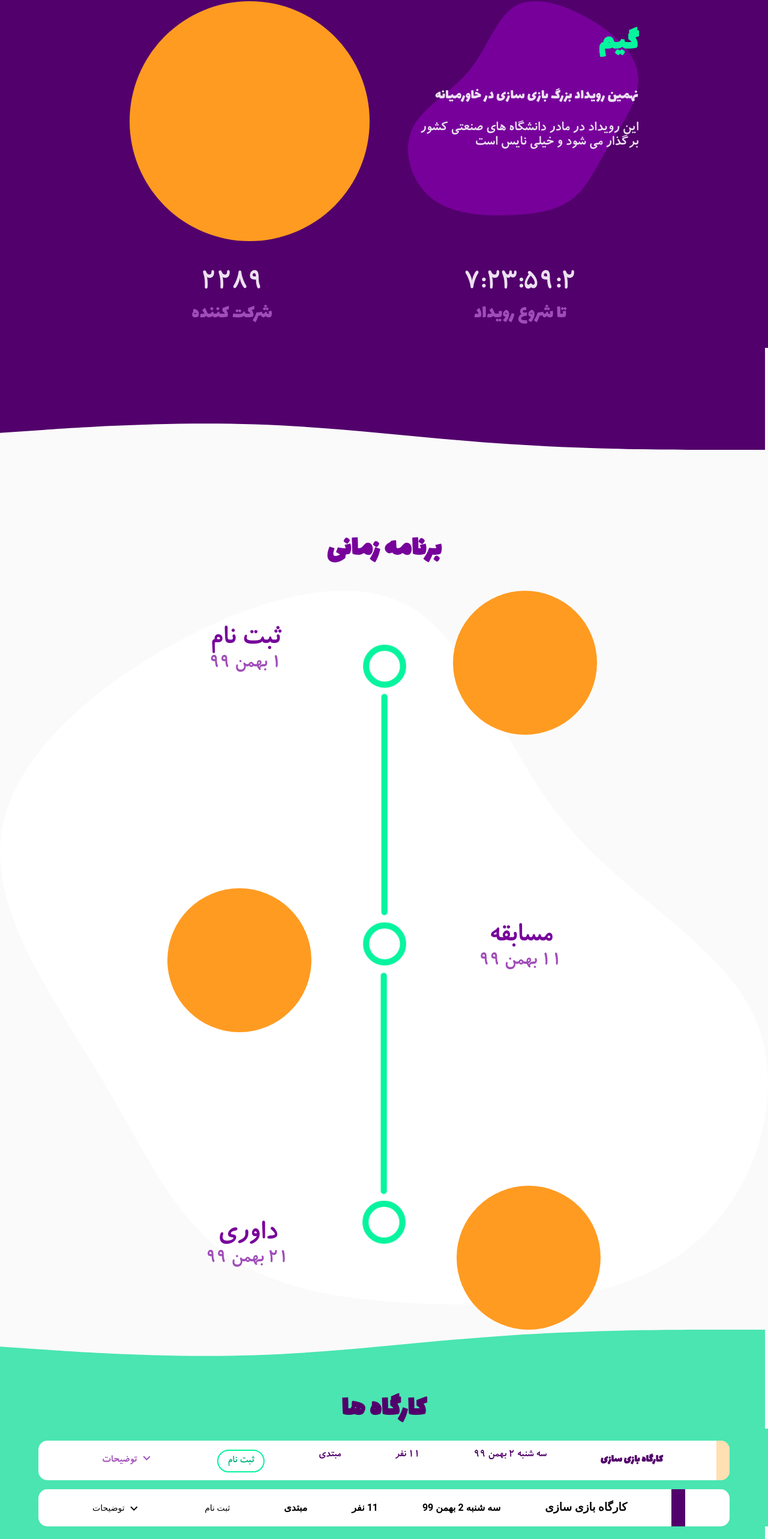
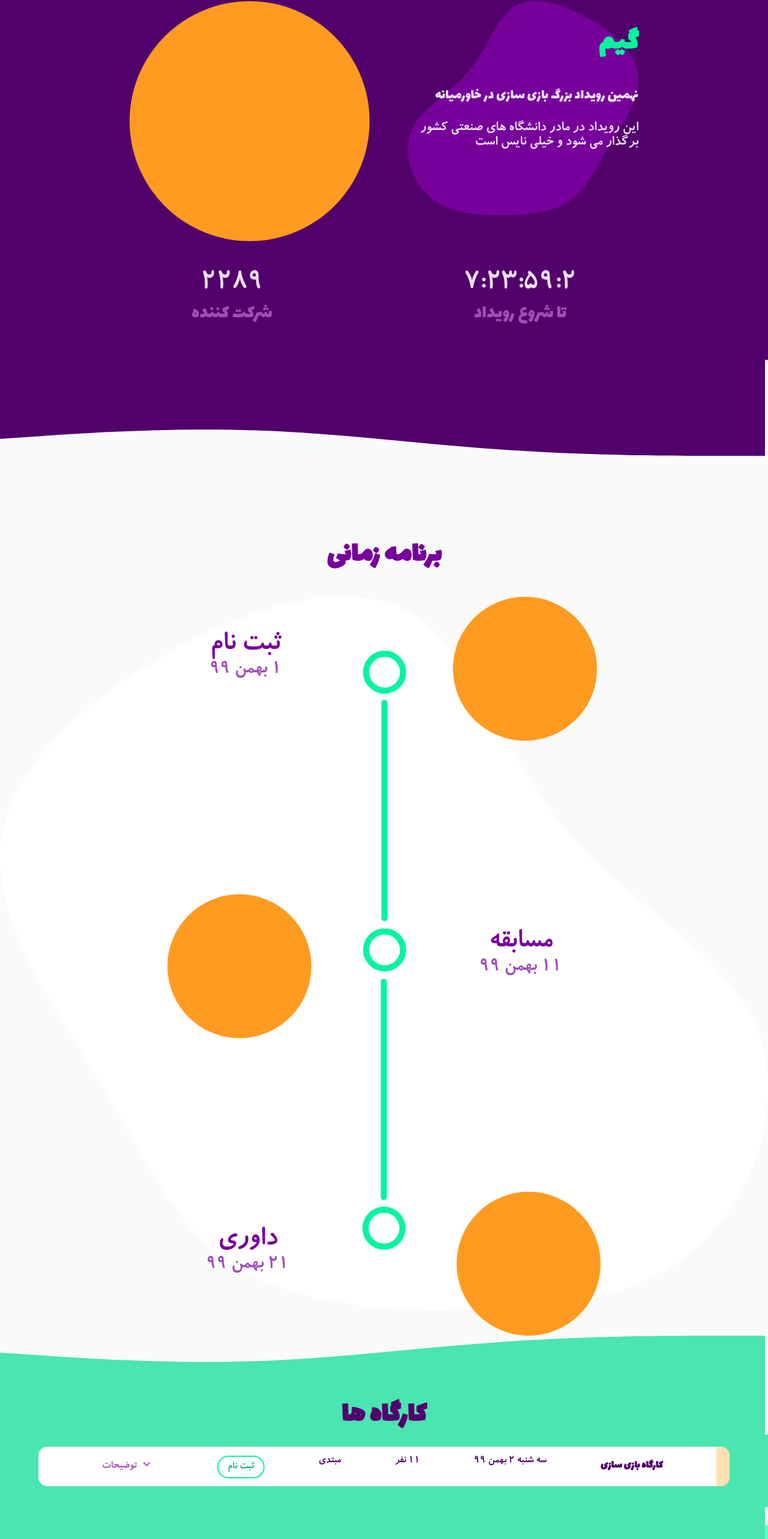
Before and after one commit to AUTGamecraft/GC-Front, an Angular app: page /home in a window 1280 px wide. Shown: the part 168-2734 px from the top of the page at 60% size. Built offline with nearby package versions, Linux system fonts and the light colour scheme.

Commit message:
bug fixes

```diff
--- a/src/app/header/header.component.html
+++ b/src/app/header/header.component.html
@@ -27,7 +27,7 @@
             <div style="display: flex;margin-left: 50px;margin-top: 20px;">
                 <div>
                     <button mat-button routerLink="login"
-                        style="font-family: 'B KoodakBold';font-size: x-large;color: #52006b;">ورود</button>
+                        style="font-family: 'B KoodakBold';font-size: x-large;color: white;">ورود</button>
                 </div>
                 <div>
                     <button mat-flat-button (click)="openDialogSignUp()"
@@ -38,3 +38,4 @@
         </div>
     </div>
 </header>
+<router-outlet></router-outlet>
--- a/src/app/home/home.component.html
+++ b/src/app/home/home.component.html
@@ -1,5 +1,5 @@
 <div style="background-color: #fafafa;">
-    <div style="background-color: #52006b;">
+    <div style="background-color: #52006b;padding-bottom: 20px;">
         <app-header></app-header>
         <div style="direction: rtl;display: flex;margin-top: 5%;justify-content: center;">
             <div style="width: 30%;margin-right: 10%;margin-left: 5%;position: relative;">
@@ -41,14 +41,15 @@
         </div>
     </div>
     <div
-        style="background-image: url(assets/svg/wave-purple.svg);background-repeat: no-repeat;background-size: contain;width:100%;height: 170px;">
+        style="background-image: url(assets/svg/wave-purple.svg);background-repeat: no-repeat;background-size: contain;width:100%;height: 170px;margin-top: -10px;">
     </div>
     <div style="direction: rtl;text-align: center;background-color: #fafafa;">
         <div style="text-align: center;margin-top: 10%;">
             <h1 style="font-family: 'Lalezar-Regular';font-size: xxx-large;color: #77009b;">برنامه زمانی</h1>
         </div>
         <div style="direction: rtl;position: relative;">
-            <div style="right: 0;left:0;top: 0;bottom: 0;background: transparent;z-index: 1;background-image: url('assets/svg/bubble-white.svg');background-repeat: no-repeat;background-size: contain;">
+            <div
+                style="right: 0;left:0;top: 0;bottom: 0;background: transparent;z-index: 1;background-image: url('assets/svg/bubble-white.svg');background-repeat: no-repeat;background-size: contain;">
                 <div style="display: flex;justify-content: space-evenly;text-align: center;">
                     <div style="padding: 120px;background-color: #ff9b21;border-radius: 100%;"></div>
                     <div style="text-align: center;position: absolute;margin-top: 7%;">
@@ -96,7 +97,7 @@
 
     </div>
     <div style="width: 100%;height: 20px;background-color: #4ae5b0;z-index: -1;margin-top: -5px;"></div>
-    <div style="background-color: #4ae5b0;margin-bottom: 0;">
+    <div style="background-color: #4ae5b0;margin-bottom: 0;padding-bottom: 20px;">
         <div
             style="direction: rtl;display: flex;justify-content: space-between;border: 1px;background-color: white;margin-right: 5%;margin-left: 5%;border-radius: 15px;margin-bottom: 15px;height: fit-content;">
             <div
@@ -119,12 +120,13 @@
                     <button mat-stroked-button
                         style="font-family: 'B KoodakBold';color: #00b583;font-size: large;border: 2px solid #07f49e !important;border-radius: 20px;height: 10%;margin-top: 15px;">ثبت
                         نام</button>
-                    <button mat-button class="collapse" (click)="workshops =(workshops == 'active' ? 'deactive' : 'active') "
+                    <button mat-button class="collapse"
+                        (click)="workshops =(workshops == 'active' ? 'deactive' : 'active') "
                         style="direction: ltr;font-family: 'B KoodakBold';color: #a04db9;font-size: large;margin-top: 15px;height: 10%;margin-bottom: 15px;cursor: pointer;">توضیحات
                         <mat-icon style="color: #a04db9;">keyboard_arrow_down</mat-icon>
                     </button>
                 </div>
-                <div [class]="workshops" >
+                <div [class]="workshops">
                     <div>
                         <p
                             style="font-family: 'B KoodakBold';font-size: x-large;direction: rtl;color: #52006b;margin-right: 30px;margin-left: 30px;">
@@ -161,18 +163,7 @@
             </div>
 
         </div>
-        <div
-            style="direction: rtl;display: flex;justify-content: space-evenly;border: 1px;background-color: white;margin-right: 5%;margin-left: 5%;border-radius: 15px;margin-bottom: 10px;">
-            <div style="width: 2%;background-color: #52006b;"></div>
-            <h3>کارگاه بازی سازی</h3>
-            <h4>سه شنبه 2 بهمن 99</h4>
-            <h4>11 نفر</h4>
-            <h4>مبتدی</h4>
-            <button mat-button>ثبت نام</button>
-            <button mat-button style="direction: ltr;">توضیحات
-                <mat-icon>keyboard_arrow_down</mat-icon>
-            </button>
-        </div>
+
     </div>
     <div
         style="background-image: url('assets/svg/wave-green.svg');background-size: contain;width: 100%;height: 170px;background-repeat: no-repeat;margin-top: -10px;position:absolute;">
@@ -186,7 +177,7 @@
         <div
             style="direction: rtl;display: flex;justify-content: space-between;border: 1px;background-color: white;margin-right: 5%;margin-left: 5%;border-radius: 15px;margin-bottom: 15px;height: fit-content;">
             <div
-                style="width: 50px;background-color: #ffe0b2;border-bottom-right-radius: 15px;border-top-right-radius: 15px;">
+                style="width: 50px;background-color: #f8bbd0;border-bottom-right-radius: 15px;border-top-right-radius: 15px;">
             </div>
             <div>
                 <div style="display: flex;justify-content: space-evenly;">
@@ -210,16 +201,18 @@
                         <mat-icon style="color: #a04db9;">keyboard_arrow_down</mat-icon>
                     </button>
                 </div>
-                <div [class]="talks" >
+                <div [class]="talks">
                     <div style="background-color: #fafafa;">
                         <div>
                             <p
                                 style="font-family: 'B KoodakBold';font-size: x-large;direction: rtl;color: #52006b;margin-right: 30px;margin-left: 30px;margin-top: 0;">
-                            تاریخ بِیهَقی یا تاریخ مسعودی نام کتابی نوشتهٔ ابوالفضل محمد بن حسین بیهقی است که موضوع اصلی
+                                تاریخ بِیهَقی یا تاریخ مسعودی نام کتابی نوشتهٔ ابوالفضل محمد بن حسین بیهقی است که موضوع
+                                اصلی
                                 آن
                                 تاریخ پادشاهی مسعود غزنوی و دودمان غزنوی است. این کتاب علاوه بر تاریخ غزنویان، قسمت‌هایی
                                 دربارهٔ
-                            صفاریان، سامانیان و دورهٔ پیش از برآمدن و پادشاهی محمود غزنوی دارد. نسخهٔ اصلی کتاب حدود ۳۰
+                                صفاریان، سامانیان و دورهٔ پیش از برآمدن و پادشاهی محمود غزنوی دارد. نسخهٔ اصلی کتاب حدود
+                                ۳۰
                                 جلد
                                 بوده</p>
                         </div>
@@ -249,11 +242,12 @@
             </div>
         </div>
     </div>
-    <div style="width: 100%;height: 100px;background-color: #6af9c5;z-index: -1;"></div>
+    <div style="width: 100%;height: 100px;background-color: #6af9c5;z-index: -1;padding-bottom: 30px;"></div>
+    <div style="margin-top: -90px;">
         <div
             style="background-image: url(assets/svg/wave-purple.svg);background-repeat: no-repeat;background-size: contain;transform: scaleY(-1);width: 100%;height: 170px;position: relative;z-index: 1;margin-top: -60px;">
         </div>
-    <div style="background-color: #52006b;">
+        <div style="background-color: #52006b;padding-top: 20px;margin-top: -10px;">
             <div style="direction: rtl;display: flex;justify-content: space-evenly;padding-bottom: 50px;">
                 <div style="width: 50%;margin-right: 5%;margin-left: 5%;position: relative;">
                     <div style="position:absolute;right: 0;left:0;top: 0;bottom: 0;background: transparent;z-index: 1;">
@@ -263,21 +257,25 @@
                         <h3
                             style="font-family: 'Lalezar-Regular';color: white;font-size: xx-large;margin-top: 0;margin-bottom: 0;">
                             ساب تایتل</h3>
-                    <p style="font-family: 'B KoodakBold';color: white;font-size: x-large;margin-top: 0;">تاریخ بِیهَقی
+                        <p style="font-family: 'B KoodakBold';color: white;font-size: x-large;margin-top: 0;">تاریخ
+                            بِیهَقی
                             یا
                             تاریخ مسعودی نام کتابی نوشتهٔ ابوالفضل محمد بن حسین بیهقی است که موضوع اصلی آن تاریخ پادشاهی
                             مسعود
-                        غزنوی و دودمان غزنوی است. این کتاب علاوه بر تاریخ غزنویان، قسمت‌هایی دربارهٔ صفاریان، سامانیان و
+                            غزنوی و دودمان غزنوی است. این کتاب علاوه بر تاریخ غزنویان، قسمت‌هایی دربارهٔ صفاریان،
+                            سامانیان و
                             دورهٔ پیش از برآمدن و پادشاهی محمود غزنوی دارد. نسخهٔ اصلی کتاب حدود ۳۰ جلد بوده</p>
                     </div>
                     <div
                         style="position: absolute;background-image: url('assets/svg/bubble-purple.svg');background-repeat: no-repeat;background-size:contain;right: 0;left: 0;top: 0;bottom: 0;transform: scaleX(-1);z-index: 0;">
                     </div>
                 </div>
-            <div style="background-color: white;padding: 100px;width: 100px;height: 100px;border-radius: 30px;"></div>
+                <div style="background-color: white;padding: 100px;width: 100px;height: 100px;border-radius: 30px;">
+                </div>
             </div>
             <div>
-            <h1 style="font-family: 'Lalezar-Regular';font-size: xxx-large;color: white;text-align: center;">حامیان</h1>
+                <h1 style="font-family: 'Lalezar-Regular';font-size: xxx-large;color: white;text-align: center;">حامیان
+                </h1>
             </div>
             <div style="text-align: center;display: flex;justify-content: center;">
                 <div>
@@ -295,3 +293,5 @@
             </div>
         </div>
     </div>
+</div>
+<router-outlet></router-outlet>
```
Also changed, not shown: src/app/app-routing.module.ts (+7 -2 lines), src/app/header/header.component.ts (+3 -5 lines), src/app/login/login.component.html (+0 -22 lines). Lines whose indentation alone changed are shown as unchanged.
